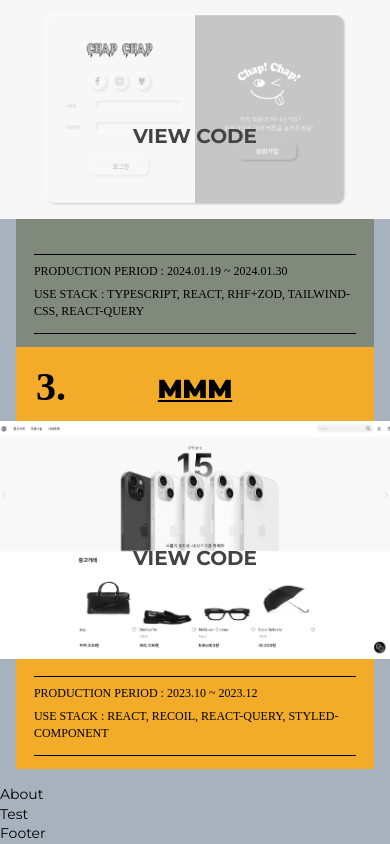
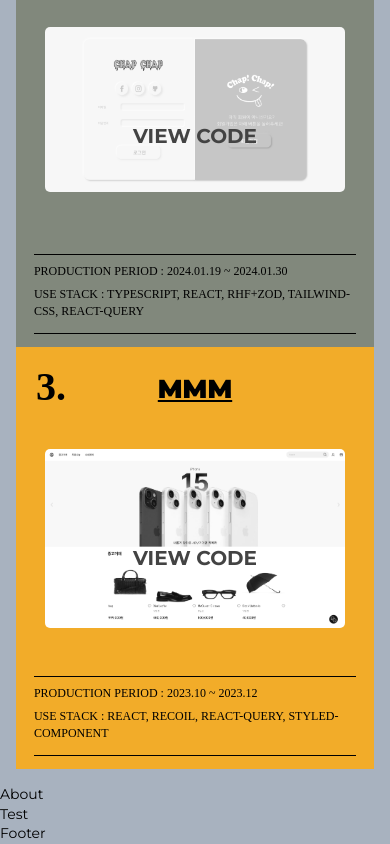
Before and after one commit to kiminn/portfolio, a Next.js app: page / in a window 390 px wide. Shown: the part 2125-2969 px from the top of the page. Built offline with nearby package versions, Linux system fonts and the light colour scheme; a small style sheet from the web is missing; a web font is replaced by a local one.

Commit message:
fix: projects

```diff
--- a/src/assets/scss/section/projects.scss
+++ b/src/assets/scss/section/projects.scss
@@ -47,10 +47,8 @@
             &.s1 {
                 background-color: var(--subBg200);
                 top: 180px;
-
                 @media (max-width: 800px) {
                     height: 50vh;
-
                     top: 140px;
                 }
             }
@@ -65,11 +63,10 @@
             }
             &.s3 {
                 background-color: var(--subBg400);
-                top: 220px;
-
+                top: 240px;
                 @media (max-width: 800px) {
                     height: 50vh;
-                    top: 180px;
+                    top: 200px;
                 }
             }
             // &.s4 {
@@ -110,11 +107,11 @@
 
                 img:hover {
                     filter: saturate(100%);
-                    transform: scale(1.1);
+                    transform: scale(1.2);
                 }
 
                 @media (max-width: 800px) {
-                    width: 400px;
+                    width: 300px;
                     z-index: 999;
                 }
             }
@@ -149,7 +146,7 @@
             }
 
             .title {
-                margin-bottom: 1rem;
+                margin-bottom: 3rem;
                 font-size: 3vw;
                 font-weight: 900;
                 text-transform: uppercase;
```
